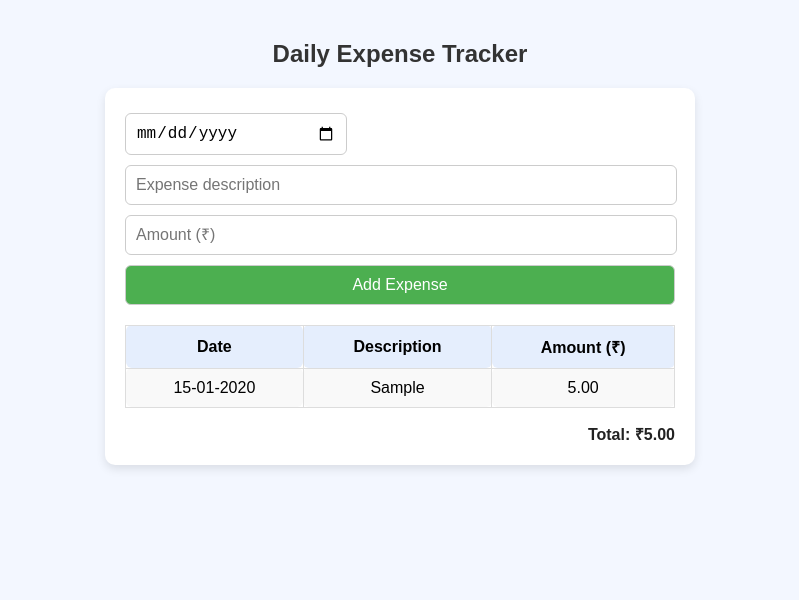
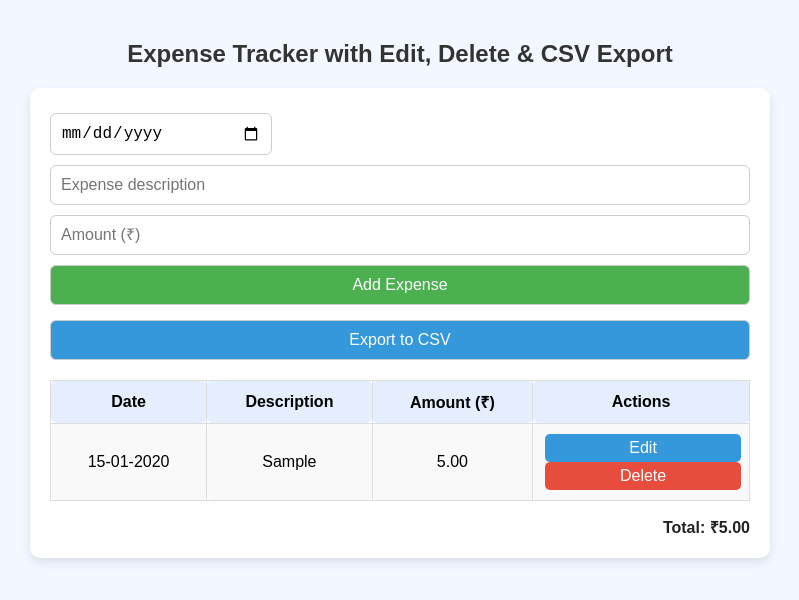
Before and after one commit to khaledsaif362/Exps, a plain HTML site: page index.html in a window 1280 px wide. Both pictures are taken after typing "2020-01-15", "Sample", "5" into the empty fields and a click on the button "Add Expense". Shown: the whole page, without its empty margins (240-1039 px from the left). Drawn offline with Linux system fonts and the light colour scheme.

Commit message:
index.html

```diff
--- a/index.html
+++ b/index.html
@@ -2,19 +2,20 @@
 <html lang="en">
 <head>
   <meta charset="UTF-8" />
-  <title>Date-wise Daily Expense Tracker (dd-mm-yyyy format)</title>
+  <title>Expense Tracker with Edit, Delete & CSV Export</title>
   <style>
     body { font-family: Arial, sans-serif; background: #f3f7ff; margin: 40px; }
     h2 { text-align: center; color: #333; }
     .expense-container {
-      max-width: 550px; margin: auto; background: #fff; padding: 20px;
+      max-width: 700px; margin: auto; background: #fff; padding: 20px;
       border-radius: 10px; box-shadow: 0 4px 10px rgba(0,0,0,0.1);
     }
     input, button {
       padding: 10px; margin: 5px 0; border-radius: 6px;
-      border: 1px solid #ccc; width: calc(100% - 20px); font-size: 16px;
+      border: 1px solid #ccc; font-size: 16px;
     }
     input[type="date"] { width: 200px; }
+    input[type="text"], input[type="number"] { width: calc(100% - 22px); }
     button {
       background: #4CAF50; color: white; cursor: pointer;
       width: 100%;
@@ -26,8 +27,19 @@
     th, td {
       background: #f9f9f9; padding: 10px; border-radius: 6px;
       border: 1px solid #ddd; text-align: center;
+      max-width: 150px; word-wrap: break-word;
     }
     th { background: #e5eefd; }
+    .actions button {
+      background: #e74c3c; color: white; border: none; padding: 5px 10px;
+      border-radius: 5px; cursor: pointer; margin: 0 2px;
+    }
+    .actions button.edit {
+      background: #3498db;
+    }
+    .actions button:hover {
+      opacity: 0.8;
+    }
     .total {
       font-weight: bold; margin-top: 15px; text-align: right;
       color: #222;
@@ -35,12 +47,13 @@
   </style>
 </head>
 <body>
-  <h2>Daily Expense Tracker</h2>
+  <h2>Expense Tracker with Edit, Delete & CSV Export</h2>
   <div class="expense-container">
     <input type="date" id="date" />
     <input type="text" id="desc" placeholder="Expense description" />
-    <input type="number" id="amount" placeholder="Amount (₹)" />
-    <button onclick="addExpense()">Add Expense</button>
+    <input type="number" id="amount" placeholder="Amount (₹)" step="0.01" />
+    <button onclick="addOrUpdateExpense()">Add Expense</button>
+    <button style="background:#3498db; margin-top: 10px;" onclick="exportToCSV()">Export to CSV</button>
 
     <table id="expenseTable">
       <thead>
@@ -48,23 +61,31 @@
           <th>Date</th>
           <th>Description</th>
           <th>Amount (₹)</th>
+          <th>Actions</th>
         </tr>
       </thead>
-      <tbody>
-      </tbody>
+      <tbody></tbody>
     </table>
     <div class="total">Total: ₹<span id="total">0</span></div>
   </div>
   <script>
+    let expenses = [];
     let total = 0;
+    let editIndex = -1;
+
+    window.onload = function() {
+      const savedExpenses = localStorage.getItem('expenses');
+      if (savedExpenses) {
+        expenses = JSON.parse(savedExpenses);
+        renderTable();
+      }
+    };
 
     function formatDate(dateString) {
-      // Checks for proper yyyy-mm-dd input and converts it to dd-mm-yyyy
       if (!dateString) return "";
       const parts = dateString.split("-");
-      if (parts.length !== 3) return ""; // Invalid format
+      if (parts.length !== 3) return "";
       const [year, month, day] = parts;
-      // Basic checks for numeric strings
       if (
         year.length !== 4 ||
         month.length !== 2 ||
@@ -76,15 +97,51 @@
       return `${day}-${month}-${year}`;
     }
 
-    function addExpense() {
-      let dateInput = document.getElementById('date').value;
-      let desc = document.getElementById('desc').value.trim();
-      let amount = parseFloat(document.getElementById('amount').value);
+    function renderTable() {
+      const tbody = document.getElementById('expenseTable').getElementsByTagName('tbody')[0];
+      tbody.innerHTML = "";
+      total = 0;
+      expenses.forEach((expense, index) => {
+        const row = tbody.insertRow();
+        row.insertCell(0).innerText = formatDate(expense.date);
+        row.insertCell(1).innerText = expense.desc;
+        row.insertCell(2).innerText = expense.amount.toFixed(2);
+        total += expense.amount;
 
-      let formattedDate = formatDate(dateInput);
+        const actionsCell = row.insertCell(3);
+        actionsCell.className = "actions";
 
-      // Validation for all fields, including proper date format
-      if (!dateInput || !formattedDate) {
+        const editBtn = document.createElement('button');
+        editBtn.innerText = "Edit";
+        editBtn.className = "edit";
+        editBtn.onclick = () => editExpense(index);
+        actionsCell.appendChild(editBtn);
+
+        const deleteBtn = document.createElement('button');
+        deleteBtn.innerText = "Delete";
+        deleteBtn.onclick = () => deleteExpense(index);
+        actionsCell.appendChild(deleteBtn);
+      });
+
+      document.getElementById('total').innerText = total.toFixed(2);
+      resetForm();
+      localStorage.setItem('expenses', JSON.stringify(expenses));
+    }
+
+    function resetForm() {
+      document.getElementById('date').value = "";
+      document.getElementById('desc').value = "";
+      document.getElementById('amount').value = "";
+      editIndex = -1;
+      document.querySelector('button[onclick="addOrUpdateExpense()"]').innerText = "Add Expense";
+    }
+
+    function addOrUpdateExpense() {
+      const dateInput = document.getElementById('date').value;
+      const desc = document.getElementById('desc').value.trim();
+      const amount = parseFloat(document.getElementById('amount').value);
+
+      if (!dateInput || !formatDate(dateInput)) {
         alert("Please enter a valid date.");
         return;
       }
@@ -97,19 +154,53 @@
         return;
       }
 
-      total += amount;
+      if (editIndex === -1) {
+        // Add new
+        expenses.push({ date: dateInput, desc, amount });
+      } else {
+        // Update existing
+        expenses[editIndex] = { date: dateInput, desc, amount };
+      }
+      renderTable();
+    }
 
-      let table = document.getElementById('expenseTable').getElementsByTagName('tbody')[0];
-      let row = table.insertRow();
-      row.insertCell(0).innerText = formattedDate; // dd-mm-yyyy
-      row.insertCell(1).innerText = desc;
-      row.insertCell(2).innerText = amount.toFixed(2);
+    function editExpense(index) {
+      const expense = expenses[index];
+      document.getElementById('date').value = expense.date;
+      document.getElementById('desc').value = expense.desc;
+      document.getElementById('amount').value = expense.amount;
+      editIndex = index;
+      document.querySelector('button[onclick="addOrUpdateExpense()"]').innerText = "Update Expense";
+    }
 
-      document.getElementById('total').innerText = total.toFixed(2);
+    function deleteExpense(index) {
+      if (confirm("Are you sure you want to delete this expense?")) {
+        expenses.splice(index, 1);
+        renderTable();
+      }
+    }
 
-      document.getElementById('date').value = "";
-      document.getElementById('desc').value = "";
-      document.getElementById('amount').value = "";
+    function exportToCSV() {
+      if (expenses.length === 0) {
+        alert("No expenses to export.");
+        return;
+      }
+      let csvContent = "Date,Description,Amount (₹)\n";
+      expenses.forEach(exp => {
+        const row = `"${formatDate(exp.date)}","${exp.desc.replace(/"/g, '""')}",${exp.amount.toFixed(2)}`;
+        csvContent += row + "\n";
+      });
+
+      const blob = new Blob([csvContent], { type: "text/csv;charset=utf-8;" });
+      const link = document.createElement("a");
+      link.href = URL.createObjectURL(blob);
+      const today = new Date();
+      const fileName = `expenses_${today.getFullYear()}-${today.getMonth()+1}-${today.getDate()}.csv`;
+      link.download = fileName;
+      link.style.display = "none";
+      document.body.appendChild(link);
+      link.click();
+      document.body.removeChild(link);
     }
   </script>
 </body>
```
